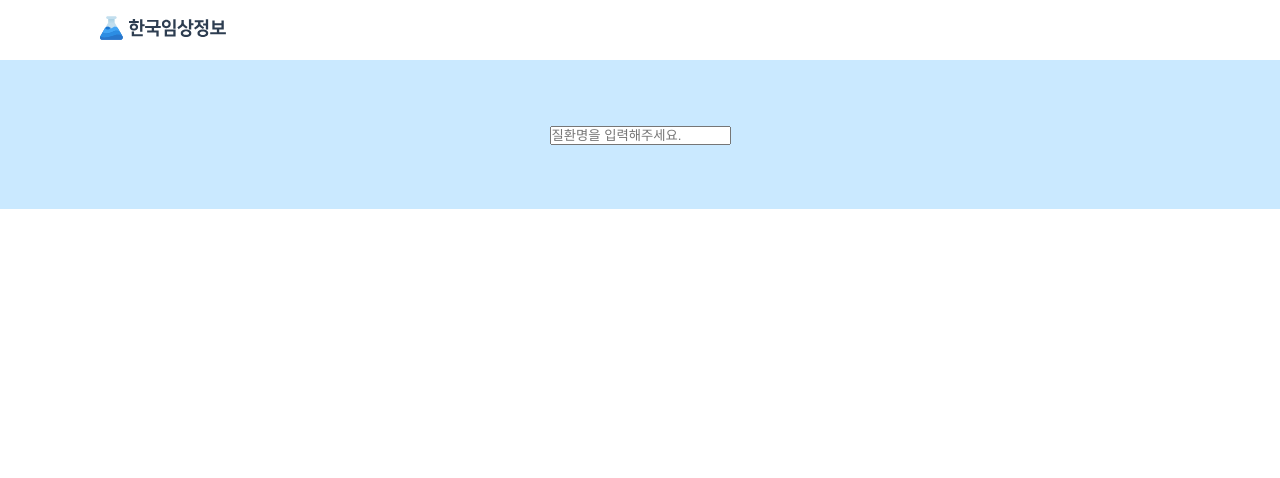
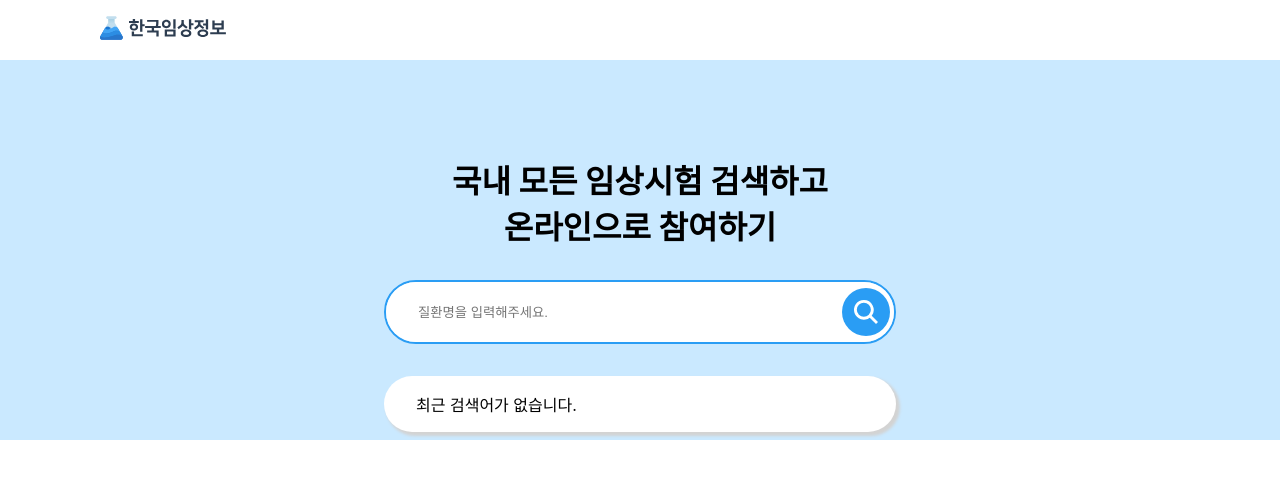
Before and after one commit to hyunwlee-dev/sick-list, a React (Create React App) app: page / in a window 1280 px wide. Shown: the top 478 px of the page. Built offline with nearby package versions, Linux system fonts and the light colour scheme.

Commit message:
feat: 관심사별로 컴포넌트 분리 in DiseaseContiner

```diff
--- /dev/null
+++ b/src/components/SearchInput/SearchInput.style.ts
@@ -0,0 +1,33 @@
+import styled from 'styled-components';
+
+export const Section = styled.section`
+  position: relative;
+  border: 2px solid #2a9df4;
+  width: 32rem;
+  height: 4rem;
+  margin: 2rem 0;
+  overflow: hidden;
+  border-radius: 2rem;
+`;
+
+export const SearchInput = styled.input`
+  width: 100%;
+  height: 100%;
+  border: none;
+  text-indent: 2rem;
+`;
+
+export const ImageWrapper = styled.div`
+  position: absolute;
+  width: 3rem;
+  height: 3rem;
+  border-radius: 50%;
+  top: 50%;
+  right: 0.25rem;
+  transform: translateY(-50%);
+  display: flex;
+  justify-content: center;
+  align-items: center;
+  background: #2a9df4;
+`;
+export const SearchImage = styled.img``;
--- /dev/null
+++ b/src/components/SearchInput/index.tsx
@@ -0,0 +1,27 @@
+import React from 'react';
+import * as S from './SearchInput.style';
+
+interface IProps {
+  id: string;
+  //TODO: how to apply searchDisease type?
+  // searchDisease: (e: ChangeEvent<HTMLInputElement>) => void;
+  searchDisease: any;
+  searchValue: string;
+  placeholder: string;
+}
+
+export const SearchInput = ({ id, searchValue, searchDisease, placeholder }: IProps) => {
+  return (
+    <S.Section>
+      <S.SearchInput
+        id={id}
+        value={searchValue}
+        onChange={searchDisease}
+        placeholder={placeholder}
+      />
+      <S.ImageWrapper>
+        <S.SearchImage src="/search.svg" width={24} height={24} alt="search image" />
+      </S.ImageWrapper>
+    </S.Section>
+  );
+};
--- /dev/null
+++ b/src/components/SearchResult/SearchResult.style.ts
@@ -0,0 +1,10 @@
+import { styled } from 'styled-components';
+
+export const Ul = styled.ul`
+  background: white;
+  width: 32rem;
+  box-shadow: 3px 3px 3px 1px lightgrey;
+  position: absolute;
+  padding: 1rem 2rem;
+  border-radius: 2rem;
+`;
--- /dev/null
+++ b/src/components/SearchResult/index.tsx
@@ -0,0 +1,20 @@
+import React from 'react';
+import { SickResponse } from '../../types/SickType';
+import * as S from './SearchResult.style';
+
+interface IProps {
+  searchedArr: SickResponse[];
+  isLoading: boolean;
+}
+export const SearchResult = ({ searchedArr, isLoading }: IProps) => {
+  if (isLoading) {
+    return <>Loading...</>;
+  }
+  return (
+    <S.Ul>
+      {searchedArr.length < 1 && <>최근 검색어가 없습니다.</>}
+      {searchedArr.length >= 1 &&
+        searchedArr?.map(({ sickCd, sickNm }) => <li key={sickCd}>{sickNm}</li>)}
+    </S.Ul>
+  );
+};
--- a/src/containers/DisesaseContainer.tsx
+++ b/src/containers/DisesaseContainer.tsx
@@ -1,10 +1,53 @@
-import React from 'react';
+import React, { ChangeEvent, useId, useState } from 'react';
+import { styled, css } from 'styled-components';
+import { SearchInput } from '../components/SearchInput';
+import { SearchResult } from '../components/SearchResult';
+import { useSearchInput } from '../hooks/useSearchInput';
 const DisesaseContainer = () => {
+  const { searchedArr, isLoading, fetchSick } = useSearchInput();
+  const [searchValue, setSearchValue] = useState('');
+  const diseaseId = useId();
+  const searchDisesase = (e: ChangeEvent<HTMLInputElement>) => {
+    setSearchValue(e.target.value);
+    fetchSick(e.target.value);
+  };
   return (
     <>
-      <input type="text" placeholder="질환명을 입력해주세요." />
+      <H2>국내 모든 임상시험 검색하고 온라인으로 참여하기</H2>
+      <Label htmlFor={diseaseId}>질환명 입력</Label>
+      <SearchInput
+        id={diseaseId}
+        searchDisease={searchDisesase}
+        searchValue={searchValue}
+        placeholder="질환명을 입력해주세요."
+      />
+      <SearchResult searchedArr={searchedArr} isLoading={isLoading} />
     </>
   );
 };
 
+const A11yHidden = css`
+  overflow: hidden;
+  position: absolute;
+  clip: rect(1px, 1px, 1px, 1px);
+  clippath: circle(0);
+  width: 1px;
+  height: 1px;
+  margin: -1px;
+  border: 0;
+  padding: 0;
+  whitespace: nowrap;
+`;
+
+const H2 = styled.h2`
+  margin: 2rem auto;
+  font-size: 2rem;
+  width: 24rem;
+  text-align: center;
+`;
+
+const Label = styled.label`
+  ${A11yHidden}
+`;
+
 export default DisesaseContainer;
```
Also changed, not shown: public/search.svg (added).
